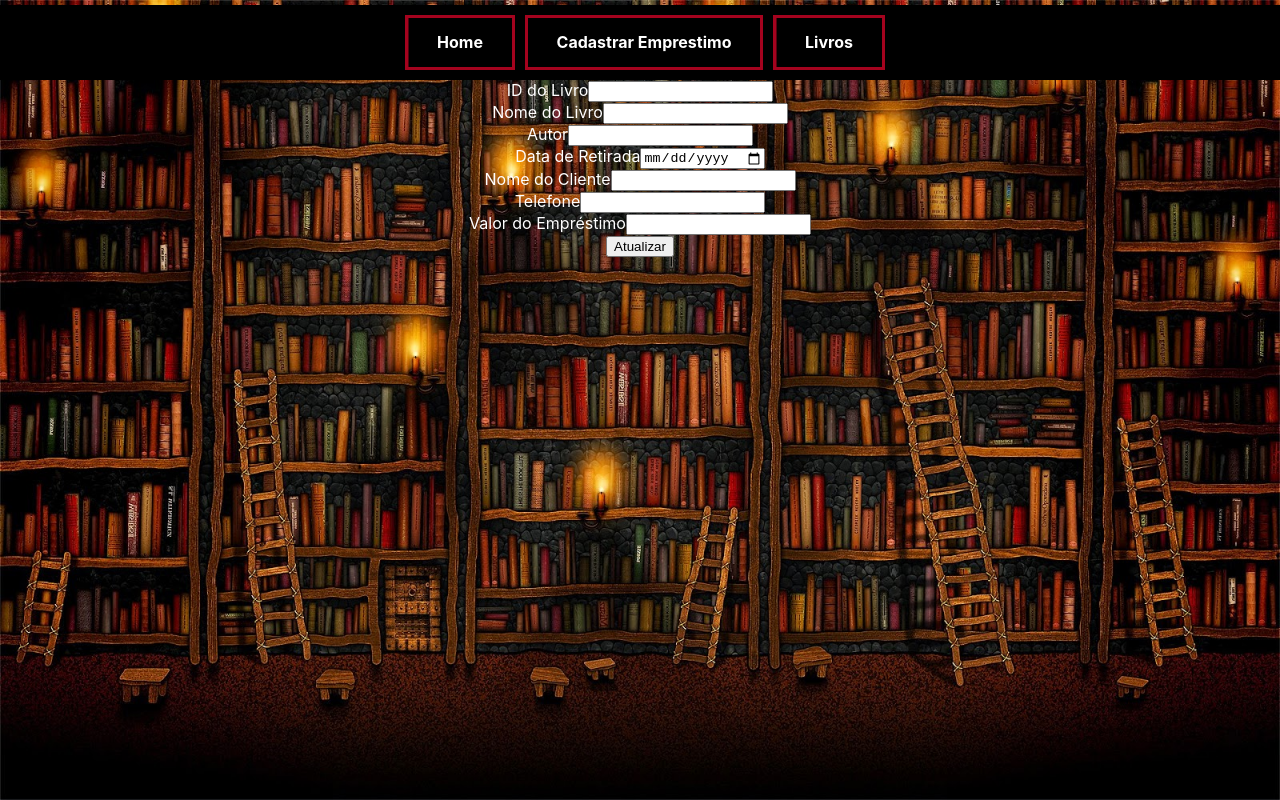
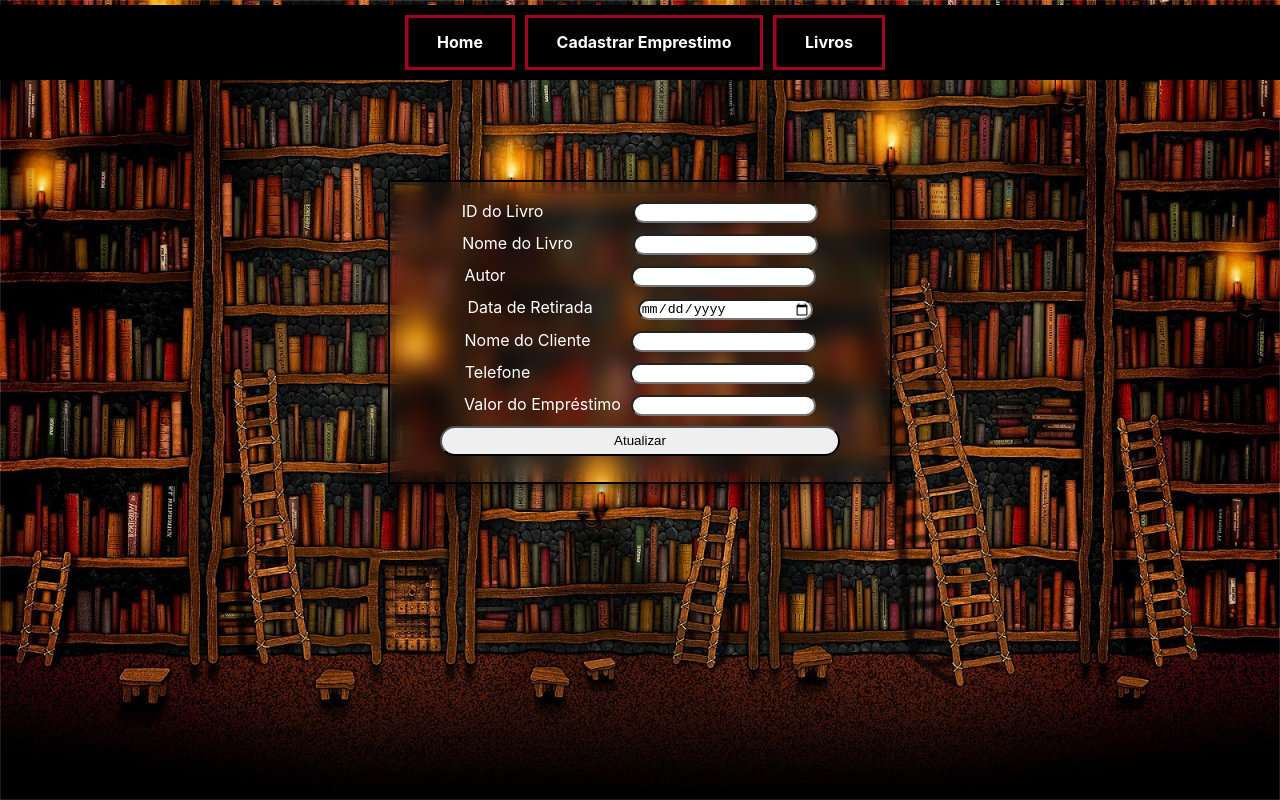
Before and after one commit to AlexandreRodriguesStrapasson/library_PW4, a React (Create React App) app in the folder library/: page /Atualiza_Livro in a window 1280 px wide. Built offline with nearby package versions, Linux system fonts and the light colour scheme.

Commit message:
feat: add css to forms and home page

```diff
--- a/library/mock/db.json
+++ b/library/mock/db.json
@@ -1,3 +1,22 @@
 {
-  "books": []
+  "books": [
+    {
+      "id": "1",
+      "name": "Senhor dos Anéis - As duas torres",
+      "author": "J.R.R Tolkien",
+      "dataRetirada": "",
+      "clienteNome": "Fulano da Silva",
+      "telefone": "1231586153515",
+      "valorEmprestimo": "12"
+    },
+    {
+      "id": "2",
+      "name": "Dracula",
+      "author": "Bran Stolker",
+      "dataRetirada": "2002-01-01",
+      "clienteNome": "Um maluco qualquer",
+      "telefone": "2181688166",
+      "valorEmprestimo": "15"
+    }
+  ]
 }
--- a/library/package.json
+++ b/library/package.json
@@ -42,5 +42,6 @@
   "main": "index.js",
   "author": "",
   "license": "ISC",
+  "devDependencies": {},
   "description": ""
 }
--- a/library/src/components/formBook.js
+++ b/library/src/components/formBook.js
@@ -1,5 +1,5 @@
 import { useState } from 'react';
-import Style from '../style/whiteBackGround.module.css';
+import Style from '../style/backGround.module.css';
 
 function FormBook() {
   const [bookData, setBookData] = useState({
--- a/library/src/components/formBookUpdate.js
+++ b/library/src/components/formBookUpdate.js
@@ -1,5 +1,6 @@
 import React, { useState, useEffect } from 'react';
 import { useNavigate, useLocation } from 'react-router-dom';
+import Style from '../style/backGround.module.css';
 
 function FormBookUpdate() {
   const navigate = useNavigate();
@@ -52,58 +53,93 @@ function FormBookUpdate() {
   };
 
   return (
-    <div>
+    <div className={Style.div}>
       <form onSubmit={handleSubmit}>
         <label>
           ID do Livro
-          <input type="text" name="id" value={bookData.id} onChange={handleInputChange} readOnly />
+          <input
+          className={Style.inputId}
+          type="text"
+          name="id"
+          value={bookData.id}
+          onChange={handleInputChange} readOnly />
         </label>
 
         <br />
 
         <label>
           Nome do Livro
-          <input type="text" name="name" value={bookData.name} onChange={handleInputChange} />
+          <input
+          className={Style.inputName}
+          type="text"
+          name="name"
+          value={bookData.name}
+          onChange={handleInputChange} />
         </label>
 
         <br />
 
         <label>
           Autor
-          <input type="text" name="author" value={bookData.author} onChange={handleInputChange} />
+          <input
+          className={Style.inputAuthor}
+          type="text"
+          name="author"
+          value={bookData.author}
+          onChange={handleInputChange} />
         </label>
 
         <br />
 
         <label>
           Data de Retirada
-          <input type="date" name="dataRetirada" value={bookData.dataRetirada} onChange={handleInputChange} />
+          <input
+          className={Style.inputDate}
+          type="date"
+          name="dataRetirada"
+          value={bookData.dataRetirada}
+          onChange={handleInputChange} />
         </label>
 
         <br />
 
         <label>
           Nome do Cliente
-          <input type="text" name="clienteNome" value={bookData.clienteNome} onChange={handleInputChange} />
+          <input
+          className={Style.inputClient}
+          type="text"
+          name="clienteNome"
+          value={bookData.clienteNome}
+          onChange={handleInputChange} />
         </label>
 
         <br />
 
         <label>
           Telefone
-          <input type="text" name="telefone" value={bookData.telefone} onChange={handleInputChange} />
+          <input
+          className={Style.inputPhone}
+          type="text"
+          name="telefone"
+          value={bookData.telefone}
+          onChange={handleInputChange} />
         </label>
 
         <br />
 
         <label>
           Valor do Empréstimo
-          <input type="text" name="valorEmprestimo" value={bookData.valorEmprestimo} onChange={handleInputChange} />
+          <input
+          className={Style.inputLoan}
+          type="text"
+          name="valorEmprestimo"
+          value={bookData.valorEmprestimo}
+          onChange={handleInputChange} />
         </label>
 
         <br />
 
-        <button type="submit">Atualizar</button>
+        <button className={Style.button} type="submit">Atualizar</button>
       </form>
     </div>
   );
--- a/library/src/pages/books.js
+++ b/library/src/pages/books.js
@@ -2,6 +2,7 @@ import React, { useEffect, useState } from 'react';
 import { useNavigate } from 'react-router-dom';
 import Browser from '../components/browser';
 import { AiFillEdit, AiFillDelete, AiOutlineFieldTime } from 'react-icons/ai';
+import Style from '../style/backGround.module.css'
 
 const Books = () => {
   const [books, setBooks] = useState([]);
@@ -67,8 +68,9 @@ const Books = () => {
   return (
     <div>
       <Browser />
+      <div className={Style.div}>
       <h2>Lista de livros emprestados</h2>
-      <ul>
+        <ul className={Style.ul}>
             {books.map((book) => (
               <li key={book.id}>
                 <strong>Nome: </strong>
@@ -87,6 +89,7 @@ const Books = () => {
             ))}
           </ul>
       </div>
+    </div>
   );
 };
 
--- a/library/src/pages/home.js
+++ b/library/src/pages/home.js
@@ -1,11 +1,14 @@
 import Browser from "../components/browser";
+import Style from '../style/homeCss.module.css';
 
 function Home(){
     return(
         <div>
             <Browser/>
-            <h1>Home Page</h1>
-            <p>Essa página vai ser usada para um apresentação do site</p>
+            <div className={Style.div}>
+                <h1>Home Page</h1>
+                <p>Essa página vai ser usada para um apresentação do site</p>
+            </div>
         </div>
     )
 }
--- a/library/src/pages/inputBook.js
+++ b/library/src/pages/inputBook.js
@@ -1,7 +1,7 @@
 
 import Browser from '../components/browser';
 import FormBook from '../components/formBook';
-import Style from '../style/whiteBackGround.module.css';
+import Style from '../style/backGround.module.css';
 
 function InputBook() {
   return (
--- a/library/src/style/whiteBackGround.module.css
+++ b/library/src/style/backGround.module.css
@@ -1,10 +1,17 @@
-.div{
+.div {
     height: 300px;
     width: 500px;
-    background-color: rgb(202, 86, 51);
+    background-color: transparent;
     margin-left: auto;
     margin-right: auto;
     margin-top: 100px;
+    border: 2px solid black;
+    box-shadow: 5px 5px 10px rgba(0, 0, 0, 0.5);
+    backdrop-filter: blur(10px);
+}
+
+.ul{
+    list-style: none;
 }
 
 .inputId{
--- /dev/null
+++ b/library/src/style/homeCss.module.css
@@ -0,0 +1,12 @@
+.div {
+    height: 800px;
+    width: 1400px;
+    background-color: transparent;
+    margin-left: auto;
+    margin-right: auto;
+    margin-top: 100px;
+    margin-bottom: 100px;
+    border: 2px solid black;
+    box-shadow: 5px 5px 10px rgba(0, 0, 0, 0.5);
+    backdrop-filter: blur(10px);
+}
```
Lines whose indentation alone changed are shown as unchanged.
